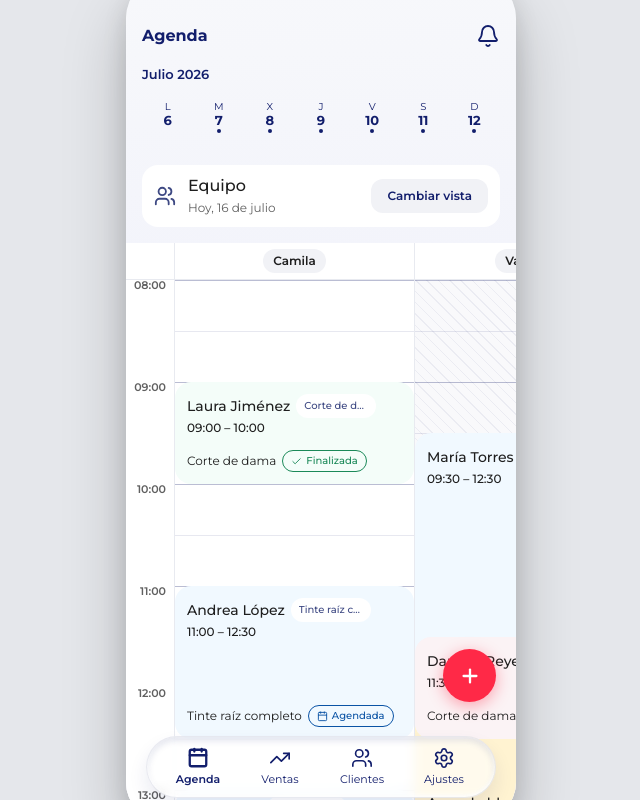
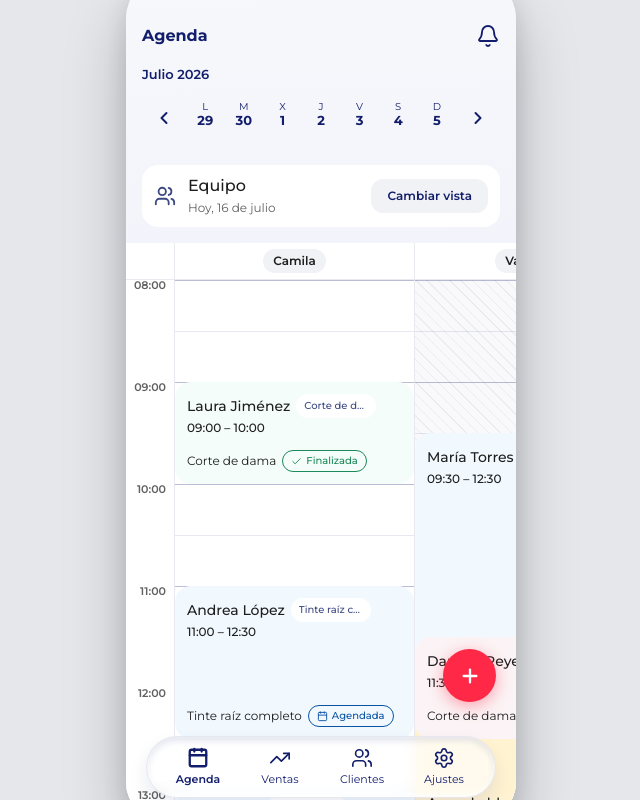
Before and after one commit to camilodiaz-ux-bold/bold-agenda, a React (Vite) app: page / in a window 1280 px wide. Shown: the whole page, without its empty margins (319-959 px from the left). Built offline with nearby package versions, Linux system fonts and the light colour scheme.

Commit message:
feat: chevrones de navegación en la tira semanal de Agenda
Agrega affordance visual de navegación lateral entre semanas (‹ ›) junto
al swipe/scroll existente, ambos actualizando el mismo estado de fecha
seleccionada para evitar una segunda fuente de verdad.

```diff
--- a/src/pages/AgendaPage.tsx
+++ b/src/pages/AgendaPage.tsx
@@ -1,5 +1,5 @@
 import { useState, useMemo, useEffect, useRef, type ReactNode } from 'react';
-import { Bell, Users, User, Check } from 'lucide-react';
+import { Bell, Users, User, Check, ChevronLeft, ChevronRight } from 'lucide-react';
 import { PROFESSIONALS, SERVICES } from '../data/appointments';
 import { AppointmentBlock } from '../components/AppointmentBlock';
 import { BlockedTimeBlock } from '../components/BlockedTimeBlock';
@@ -156,6 +156,11 @@ export function AgendaPage({
     return () => clearTimeout(t);
   }, [selectedWeekIdx]);
 
+  function sameWeekdayIn(week: string[], referenceDate: string): string {
+    const dow = new Date(referenceDate + 'T12:00:00').getDay();
+    return week.find(d => new Date(d + 'T12:00:00').getDay() === dow) ?? week[1];
+  }
+
   function handleStripScroll() {
     if (ignoreScrollRef.current) return;
     clearTimeout(scrollTimerRef.current);
@@ -166,10 +171,15 @@ export function AgendaPage({
       if (weekIdx === selectedWeekIdx) return;
       const week = ALL_WEEKS[weekIdx];
       if (!week) return;
-      const dow = new Date(selectedDate + 'T12:00:00').getDay();
-      const sameDay = week.find(d => new Date(d + 'T12:00:00').getDay() === dow) ?? week[1];
-      setSelectedDate(sameDay);
+      setSelectedDate(sameWeekdayIn(week, selectedDate));
     }, 150);
+  }
+
+  function goToAdjacentWeek(delta: number) {
+    const targetIdx = Math.max(0, Math.min(TOTAL_WEEKS - 1, selectedWeekIdx + delta));
+    const week = ALL_WEEKS[targetIdx];
+    if (!week || targetIdx === selectedWeekIdx) return;
+    setSelectedDate(sameWeekdayIn(week, selectedDate));
   }
 
   // ── Ref para scroll automático del calendario ─────────────────────────────
@@ -319,18 +329,26 @@ export function AgendaPage({
           {weekMonthLabel}
         </p>
 
-        {/* Tira semanal */}
+        {/* Tira semanal + navegación de semana */}
+        <div className="flex items-center mt-3">
+          <button
+            onClick={() => goToAdjacentWeek(-1)}
+            aria-label="Semana anterior"
+            className="shrink-0 w-11 h-11 flex items-center justify-center active:opacity-60 transition-opacity"
+          >
+            <ChevronLeft size={20} color="#121e6c" strokeWidth={2.4} />
+          </button>
           <div
             ref={stripRef}
             onScroll={handleStripScroll}
-          className="flex overflow-x-auto -mx-4 mt-3"
+            className="flex-1 min-w-0 flex overflow-x-auto"
             style={{ scrollSnapType: 'x mandatory', scrollbarWidth: 'none' }}
           >
             {ALL_WEEKS.map((week, wi) => (
               <div
                 key={wi}
-              className="flex shrink-0"
-              style={{ minWidth: '100%', scrollSnapAlign: 'start', padding: '0 16px' }}
+                className="flex shrink-0 w-full"
+                style={{ scrollSnapAlign: 'start' }}
               >
                 {week.map((dateStr, di) => {
                   const isSelected = dateStr === selectedDate;
@@ -355,6 +373,14 @@ export function AgendaPage({
                 })}
               </div>
             ))}
+          </div>
+          <button
+            onClick={() => goToAdjacentWeek(1)}
+            aria-label="Semana siguiente"
+            className="shrink-0 w-11 h-11 flex items-center justify-center active:opacity-60 transition-opacity"
+          >
+            <ChevronRight size={20} color="#121e6c" strokeWidth={2.4} />
+          </button>
         </div>
       </div>
 
```
Lines whose indentation alone changed are shown as unchanged.
